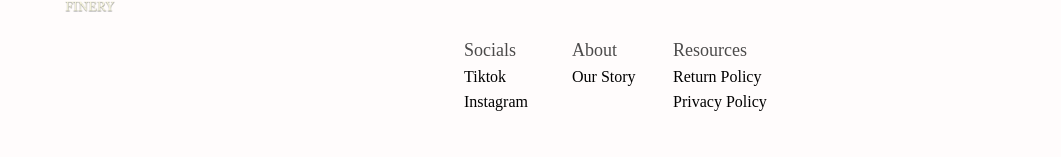
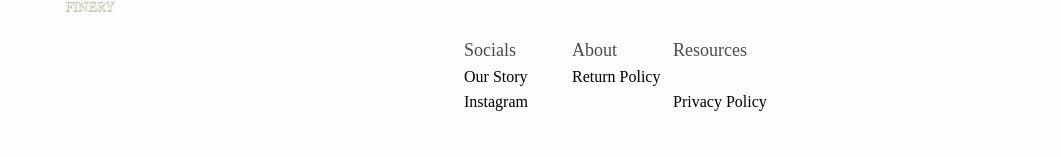
Before and after one commit to stmblueprint/Woodnote-FineryStore, a React (Vite) app: page / in a window 1280 px wide. Shown: the part 1261-1418 px from the top of the page, without its empty margins (10-1071 px from the left). Built offline with nearby package versions, Linux system fonts and the light colour scheme; no server answers; the database is empty.

Commit message:
server update

```diff
--- a/src/components/Footer.jsx
+++ b/src/components/Footer.jsx
@@ -26,7 +26,7 @@ const Footer = () => {
                     <th>Resources</th>
                 </tr>
                     <tr>
-                        <td>Tiktok</td>
+                        {/* <td>Tiktok</td> */}
                         <td>Our Story</td>
                         <td>Return Policy</td>
                     </tr>
```
